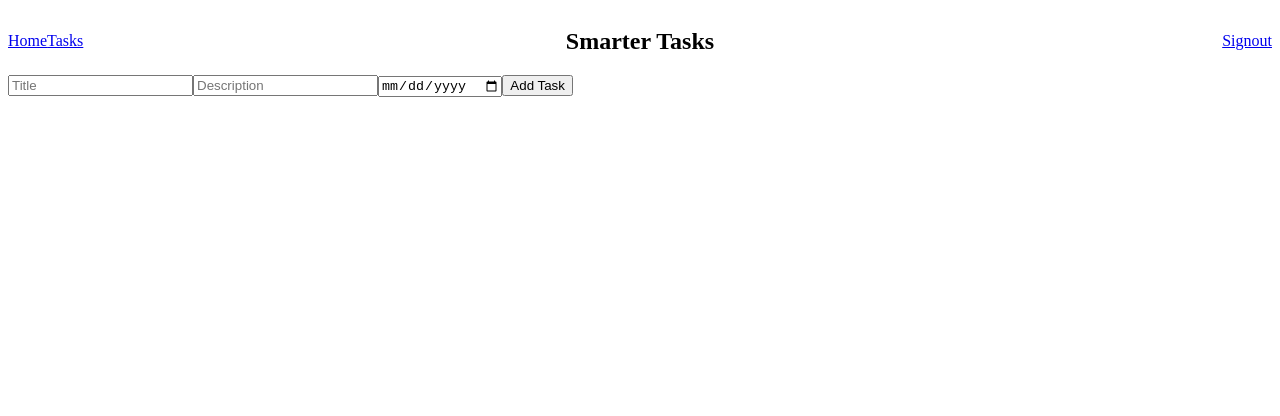
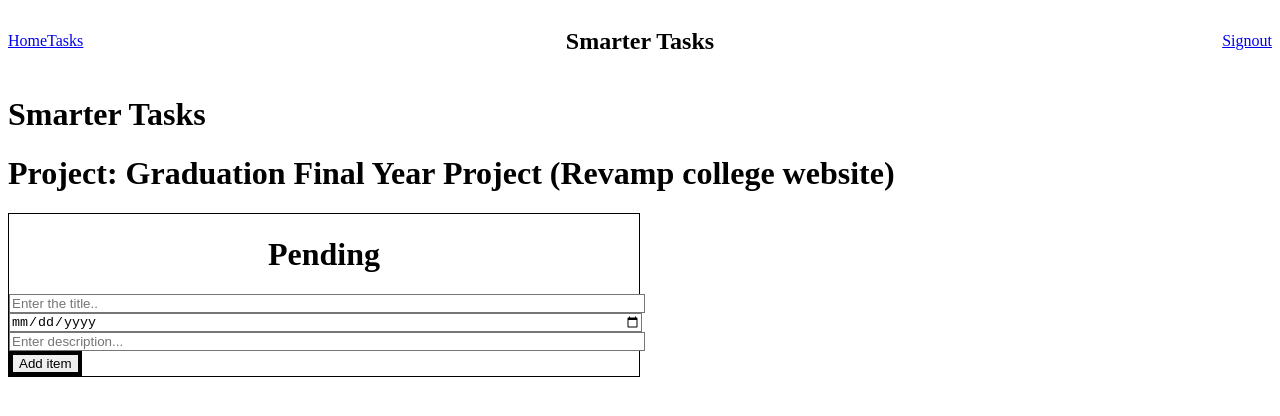
Before and after one commit to DhiaShams/wd301, a React (Vite) app in the folder smarter-tasks/: page /tasks in a window 1280 px wide. Shown: the top 416 px of the page. Built offline with nearby package versions, Linux system fonts and the light colour scheme; sample sign-in values are in the browser's storage.

Commit message:
Corrected refreshing items

```diff
--- a/smarter-tasks/src/pages/TaskDetailsPage.tsx
+++ b/smarter-tasks/src/pages/TaskDetailsPage.tsx
@@ -1,7 +1,7 @@
-import React from 'react';
-import { useParams } from 'react-router-dom';
-import { useLocalStorage } from '../hooks/useLocalStorage';
-import type { TaskItem } from '../types';
+import React from "react";
+import { useParams } from "react-router-dom";
+import { useLocalStorage } from "../hooks/useLocalStorage";
+import type { TaskItem } from "../types";
 
 interface TaskDetailsPageParams extends Record<string, string> {
   id: string;
@@ -13,14 +13,11 @@ interface TaskAppState {
 
 const TaskDetailsPage: React.FC = () => {
   const { id } = useParams<TaskDetailsPageParams>();
-  const [taskAppState] = useLocalStorage<TaskAppState>(
-    "tasks",
-    {
-      tasks: [],
-    }
-  );
+  const [taskAppState] = useLocalStorage<TaskAppState>("tasks", {
+    tasks: [],
+  });
 
-  const task = taskAppState.tasks.find(task => task.id === id);
+  const task = taskAppState.tasks.find((task) => String(task.id) === id);
 
   return (
     <div className="bg-white shadow-md rounded-md p-4 m-8">
--- a/smarter-tasks/src/pages/TaskListPage.tsx
+++ b/smarter-tasks/src/pages/TaskListPage.tsx
@@ -1,62 +1,9 @@
-import { useState } from "react";
-
-interface Task {
-  title: string;
-  description: string;
-  dueDate: string;
-}
-
-const TaskListPage = () => {
-  const [tasks, setTasks] = useState<Task[]>([]);
-  const [title, setTitle] = useState("");
-  const [description, setDescription] = useState("");
-  const [dueDate, setDueDate] = useState("");
-  const [error, setError] = useState("");
-
-  const handleAddTask = () => {
-    if (!title || !description || !dueDate) {
-      setError("All fields are required.");
-      return;
-    }
-    setTasks([...tasks, { title, description, dueDate }]);
-    setTitle("");
-    setDescription("");
-    setDueDate("");
-    setError("");
-  };
-
+import React from "react";
+import TaskApp from "../TaskApp";
+const TaskListPage: React.FC = () => {
   return (
     <div>
-      <input
-        id="todoTitle"
-        value={title}
-        onChange={e => setTitle(e.target.value)}
-        placeholder="Title"
-      />
-      <input
-        id="todoDescription"
-        value={description}
-        onChange={e => setDescription(e.target.value)}
-        placeholder="Description"
-      />
-      <input
-        id="todoDueDate"
-        type="date"
-        value={dueDate}
-        onChange={e => setDueDate(e.target.value)}
-        placeholder="Due Date"
-      />
-      <button id="addTaskButton" onClick={handleAddTask}>
-        Add Task
-      </button>
-      {error && <div style={{ color: "red" }}>{error}</div>}
-      <ul>
-        {tasks.map((task, idx) => (
-          <li className="TaskItem" key={idx}>
-            <strong>{task.title}</strong> - {task.description} (Due: {task.dueDate})
-          </li>
-        ))}
-      </ul>
+      <TaskApp />
     </div>
   );
 };
```
Also changed, not shown: smarter-tasks/src/types.ts (+11 -5 lines).
